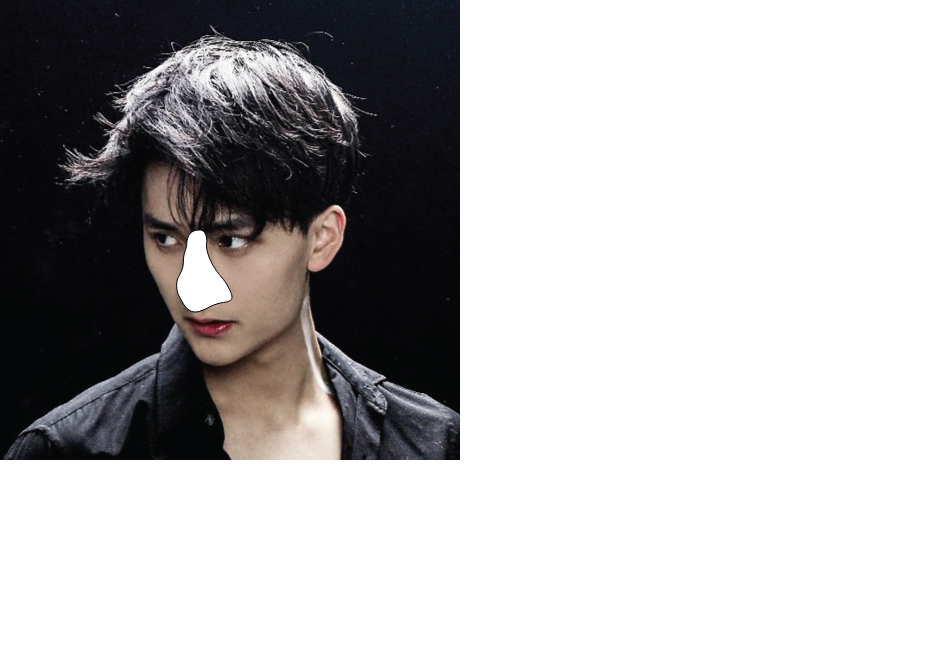
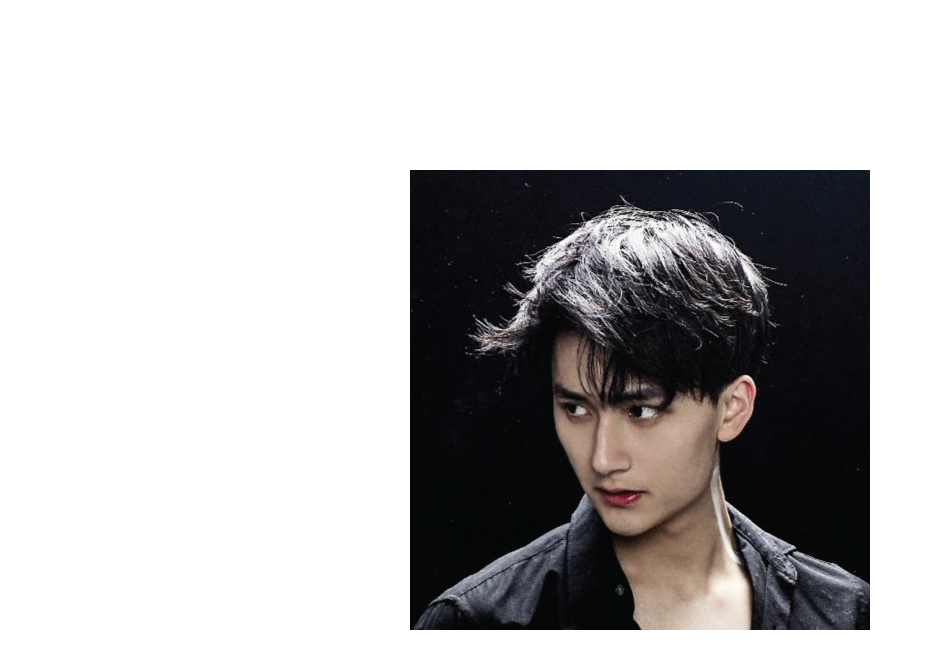
Before and after one commit to PayCra/boopjili, a React (Create React App) app: page / in a window 1280 px wide. Shown: the top 668 px of the page, without its empty margins (0-933 px from the left). Built offline with nearby package versions, Linux system fonts and the light colour scheme.

Commit message:
centered

```diff
--- a/src/App.css
+++ b/src/App.css
@@ -1,3 +1,10 @@
+.App {
+    height: 100vh;
+    display: flex;
+    justify-content: center;
+    align-items: center;
+}
+
 .eyes {
     position: absolute;
     pointer-events: none;
@@ -17,8 +24,7 @@
     position: absolute;
     height: 460px;
     width: 460px;
-    /*pointer-events: none;*/
 
-    fill: white;
-    stroke: black;
+    fill: transparent;
+    stroke: transparent;
 }
```
